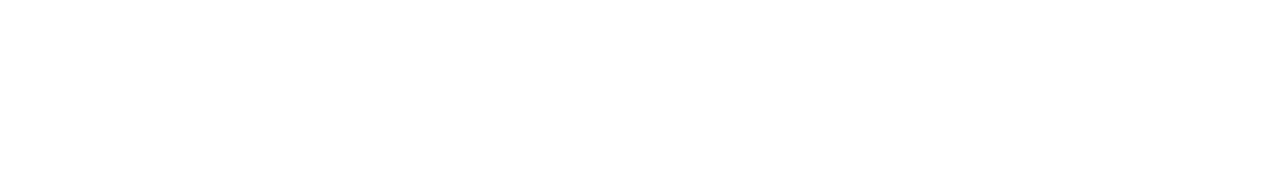
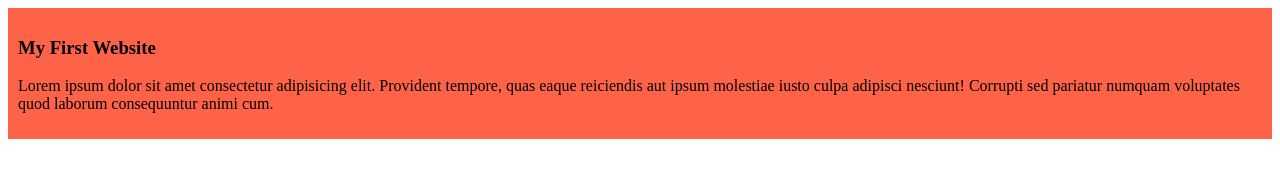
Before and after one commit to tofiq5/my-first-git-repo, a plain HTML site: page index.html in a window 1280 px wide. Drawn offline with Linux system fonts and the light colour scheme.

Commit message:
added the first blog

```diff
--- a/index.html
+++ b/index.html
@@ -4,8 +4,12 @@
     <meta charset="UTF-8">
     <meta name="viewport" content="width=device-width, initial-scale=1.0">
     <title>my first ever github repo</title>
+    <link rel="stylesheet" href="styles/blog.css">
 </head>
 <body>
-
+    <div>
+        <h3>My First Website</h3>
+        <p>Lorem ipsum dolor sit amet consectetur adipisicing elit. Provident tempore, quas eaque reiciendis aut ipsum molestiae iusto culpa adipisci nesciunt! Corrupti sed pariatur numquam voluptates quod laborum consequuntur animi cum.</p>
+    </div>
 </body>
 </html>
--- /dev/null
+++ b/styles/blog.css
@@ -0,0 +1,4 @@
+div{
+    background-color: tomato;
+    padding: 10px;
+}
```
